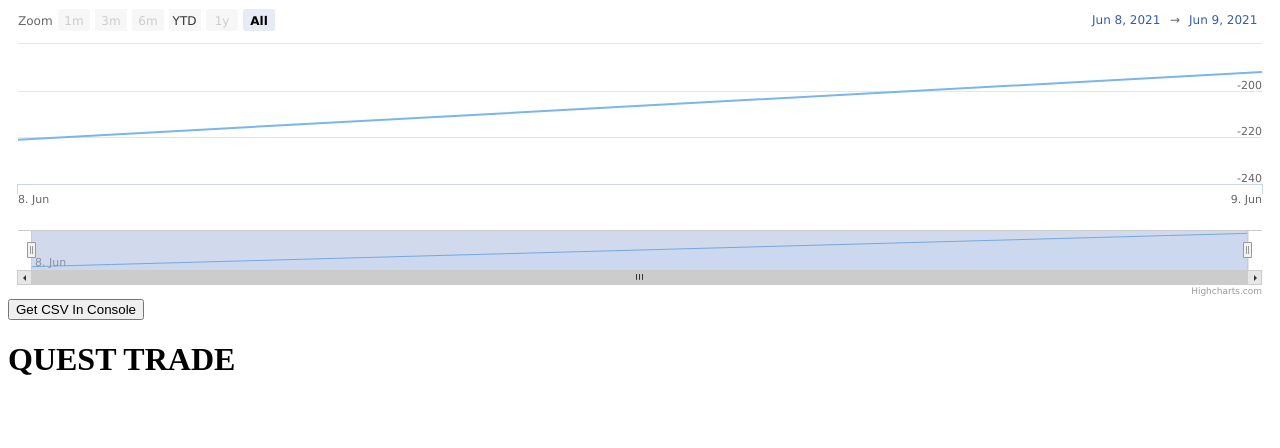
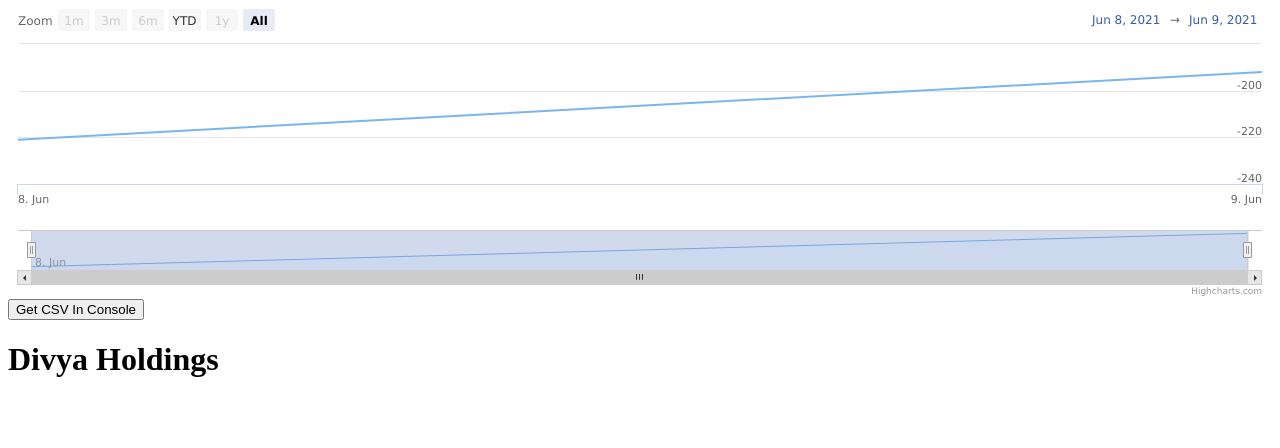
Before and after one commit to Talha-Altair/grow-daily-returns-chart, a Flask app: page / in a window 1280 px wide. Shown: the part 33-481 px from the top of the page. Run offline with Flask 2, Linux system fonts and the light colour scheme.

Commit message:
Update date.html

```diff
--- a/templates/date.html
+++ b/templates/date.html
@@ -4,7 +4,7 @@
     <meta charset="UTF-8">
     <meta http-equiv="X-UA-Compatible" content="IE=edge">
     <meta name="viewport" content="width=device-width, initial-scale=1.0">
-    <title>Quest Trade Holding</title>
+    <title>divya grow Holding</title>
     <script src="https://code.highcharts.com/stock/highstock.js"></script>
 <script src="https://code.highcharts.com/modules/export-data.js"></script>
 
@@ -15,7 +15,7 @@
 
 </head>
 <body>
-    <h1 style="color: black;" style="align-items: center;"> QUEST TRADE </h1>
+    <h1 style="color: black;" style="align-items: center;"> Divya Holdings </h1>
     <script>
         var pnl_list = JSON.parse('{{pnl_list|tojson}}')
         var chart = new Highcharts.StockChart({
```
